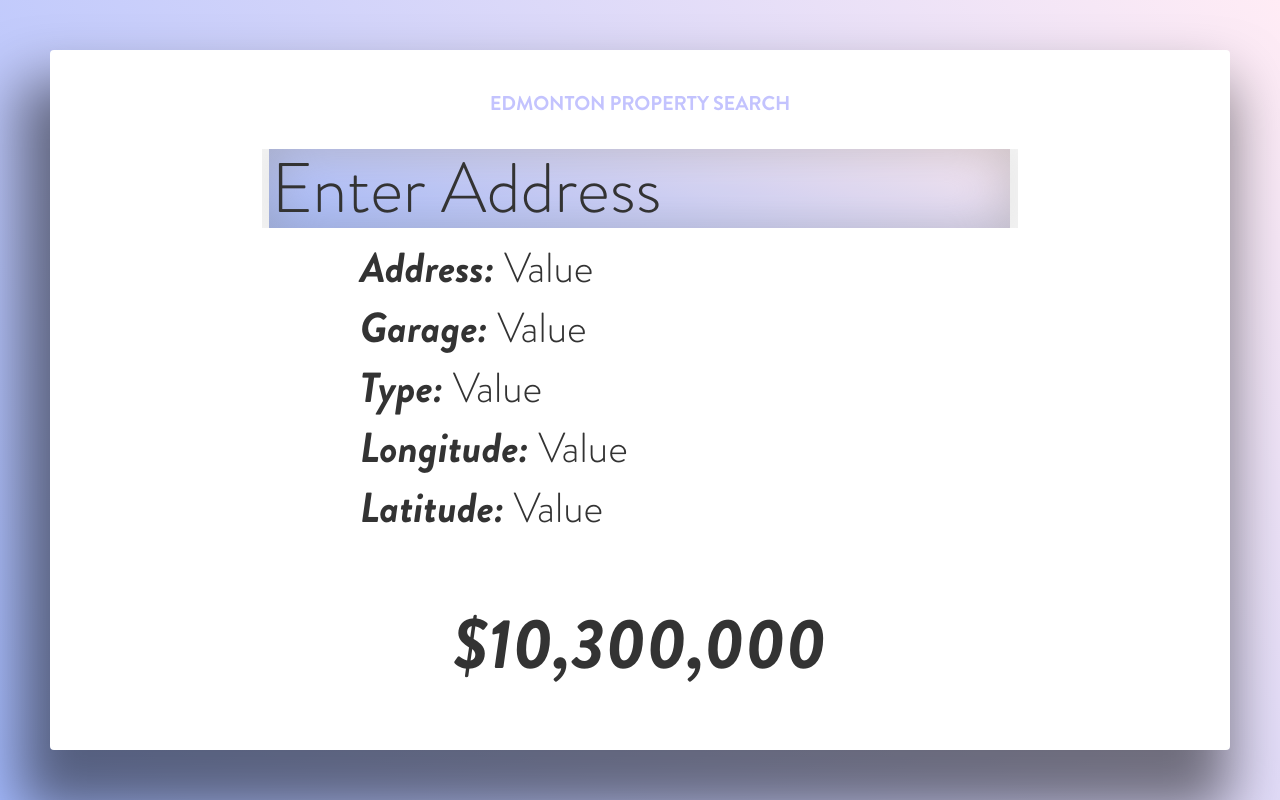
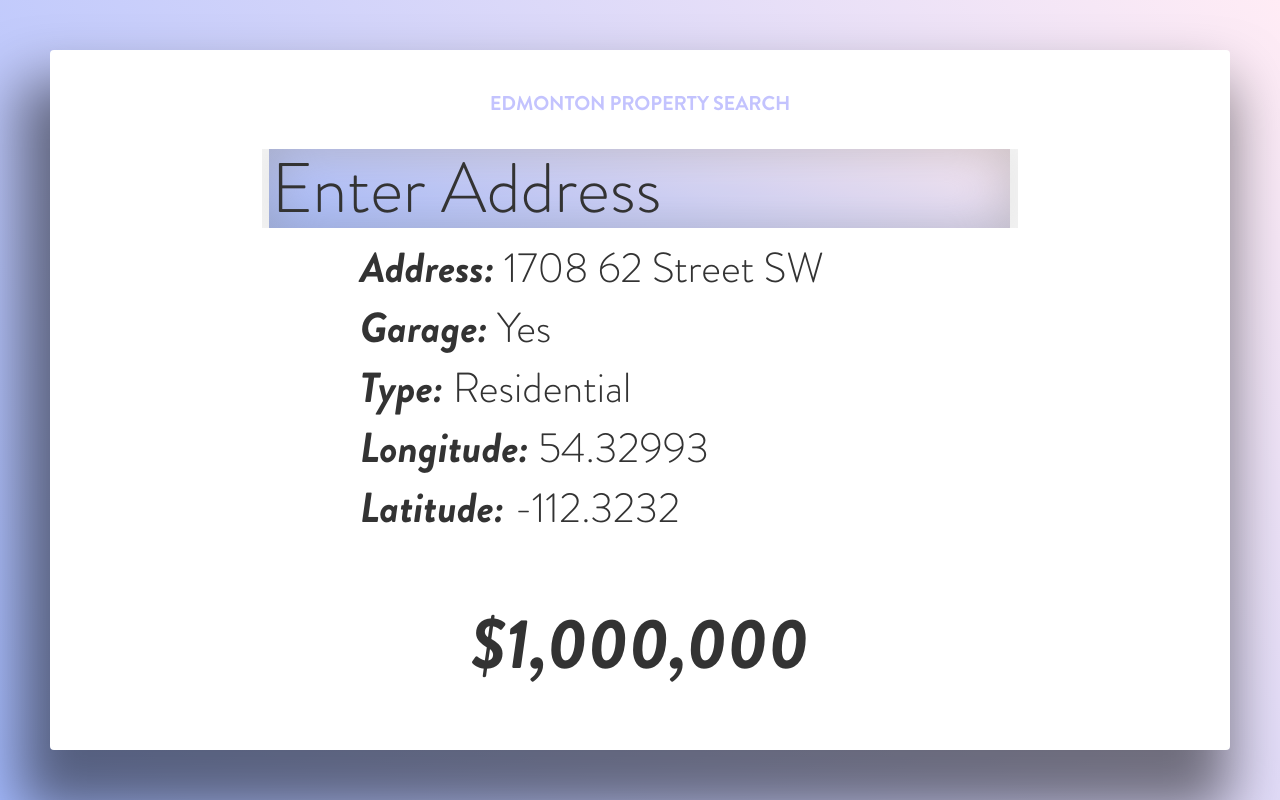
Before and after one commit to maharshmellow/edmonton-property-search, a Django app: page / in a window 1280 px wide. Run offline with Django 3.2, Linux system fonts and the light colour scheme; some libraries are stand-ins or nearby versions.

Commit message:
file structure and jinja update

```diff
--- a/pricer/static/pricer/css/styles.css
+++ b/pricer/static/pricer/css/styles.css
@@ -97,7 +97,7 @@ input[type="text"] {
         font-family: "BG";
         font-weight: 100;
         margin-top: 30px;
-        font-size: 3em;
+        font-size: 2.8em;
         width: 100%;
     }
     #infoBox{
--- a/pricer/templates/pricer/header.html
+++ b/pricer/templates/pricer/header.html
@@ -27,7 +27,7 @@
 			<div class="col-lg-2"></div>
 			<div class="col-lg-8 col-sm-12 center-block text-center">
 				<h1 id="addressBar">
-					<input id="addressBarField" type="text" value="Enter Address" onfocus="if(this.value == 'Enter Address') {this.value=''}" onblur="if(this.value == ''){this.value ='Enter Address'}">
+					<input id="addressBarField" type="text" value='{{addressBarField}}' onfocus="if(this.value == 'Enter Address') {this.value=''}" onblur="if(this.value == ''){this.value ='Enter Address'}">
 					</input>
 				</h1>
 			</div>
@@ -37,25 +37,19 @@
 		<div class="row">
 			<div class="col-lg-3 col-sm-2"></div>
 			<div id="infoBox" class="col-lg-6 col-sm-8">
-				<span class="infoBoxTitle">Address:</span><span class="infoBoxValue"> Value</span><br>
-				<span class="infoBoxTitle">Garage:</span><span class="infoBoxValue"> Value</span><br>
-				<span class="infoBoxTitle">Type:</span><span class="infoBoxValue"> Value</span><br>
-				<span class="infoBoxTitle">Longitude:</span><span class="infoBoxValue"> Value</span><br>
-				<span class="infoBoxTitle">Latitude:</span><span class="infoBoxValue"> Value</span><br>
+				<span class="infoBoxTitle">Address:</span><span class="infoBoxValue"> {{address}}</span><br>
+				<span class="infoBoxTitle">Garage:</span><span class="infoBoxValue"> {{garage}}</span><br>
+				<span class="infoBoxTitle">Type:</span><span class="infoBoxValue"> {{type}}</span><br>
+				<span class="infoBoxTitle">Longitude:</span><span class="infoBoxValue"> {{longitude}}</span><br>
+				<span class="infoBoxTitle">Latitude:</span><span class="infoBoxValue"> {{latitude}}</span><br>
 			</div>
 			<div class="col-lg-3 col-sm-2"></div>
 		</div>
 
 		<div id="priceValue"class="row center-block text-center">
-			$10,300,000
+			{{price}}
 		</div>
-
-
-		{% block content %}
-		{% endblock %}
-
 	</div>
-
 </body>
 <script>
 	if ( /Android|webOS|iPhone|iPad|iPod|BlackBerry/i.test(navigator.userAgent)) {
--- a/pricer/templates/pricer/home.html
+++ /dev/null
@@ -1,9 +0,0 @@
-{% extends "pricer/header.html" %}
-
-{% block content %}
-    <!-- <h3>Address: {{address}}</h3>
-	<h3>Type: {{type}}</h3>
-	<h3>Longitude: {{longitude}}</h3>
-	<h3>Latitude: {{latitude}}</h3>
-	<h3>Price: {{price}}</h3> -->
-{% endblock %}
--- a/pricer/views.py
+++ b/pricer/views.py
@@ -3,5 +3,5 @@ from django.shortcuts import render
 
 # # Create your views here.
 def index(request):
-    return render(request, "pricer/home.html", {"price":1000, "address":100000, "type":"Residential", "longitude":54.32993, "latitude":-112.3232})
+    return render(request, "pricer/header.html", {"addressBarField":"Enter Address", "address":"1708 62 Street SW","garage":"Yes", "type":"Residential", "longitude":54.32993, "latitude":-112.3232, "price":"$1,000,000"})
     #return HttpResponse("Testing")
```
